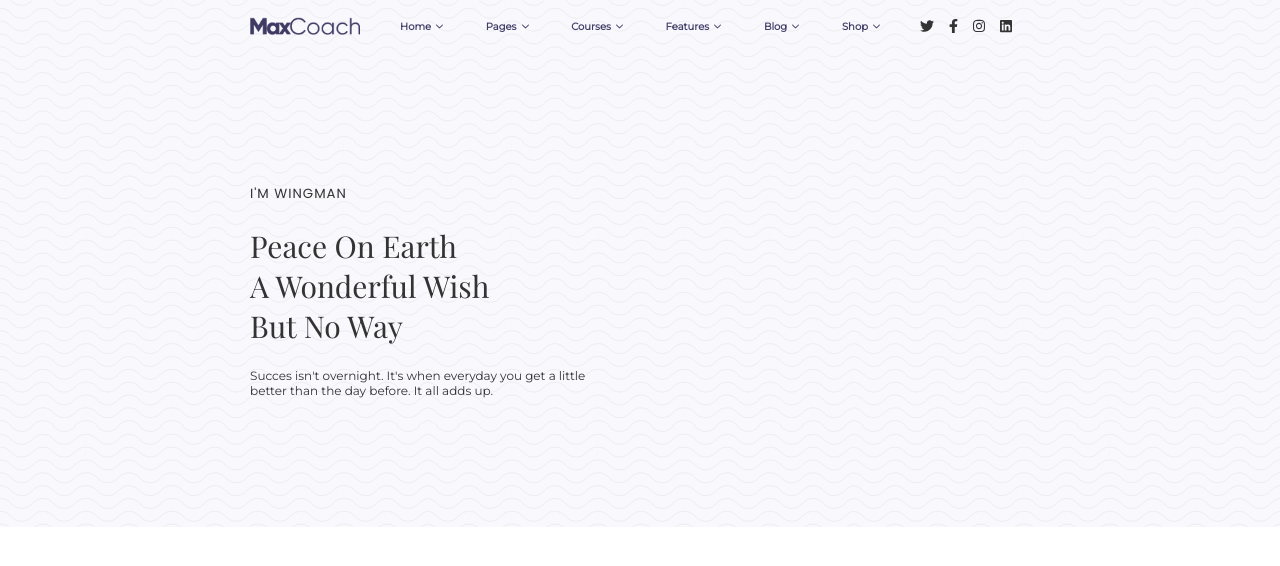
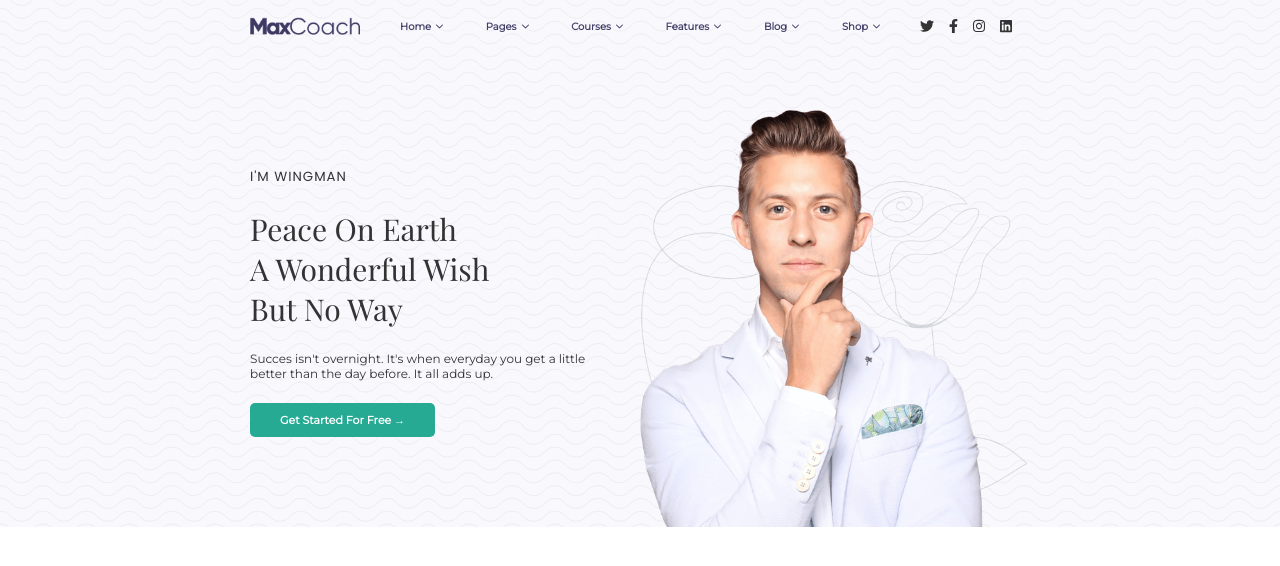
Before and after one commit to Miyka96/proj-html-vuejs, a Vue app: page / in a window 1280 px wide. Shown: the top 566 px of the page. Built offline with nearby package versions, Linux system fonts and the light colour scheme.

Commit message:
header-hero done

```diff
--- a/src/App.vue
+++ b/src/App.vue
@@ -54,5 +54,16 @@ img{
   display: flex;
   justify-content: center;
 }
+.btn{
+  background-color: $green-text;
+  color: white;
+  padding: 10px 30px;
+  border: none;
+  border-radius: 5px;
+  font-size: 11px;
+  font-family: $normal-text;
+  font-weight: 700;
+  cursor: pointer;
+}
 
 </style>
--- a/src/components/HeaderHero.vue
+++ b/src/components/HeaderHero.vue
@@ -23,13 +23,18 @@
       </nav>
       <!-- HERO -->
       <div class="hero">
+
         <div class="hero-text">
         <h5>i'm wingman</h5>
         <h1>Peace On Earth <br/> A Wonderful Wish <br/> But No Way</h1>
         <p>Succes isn't overnight. It's when everyday you get a little <br/> better than the day before. It all adds up. </p>
+        <button class="btn">
+        Get Started For Free &#8594;
+        </button>
         </div>
+
         <div class="hero-img">
-
+          <img src="../assets/img/home-movation-hero-image.png" alt="">
         </div>
       </div>
   </div>
@@ -185,6 +190,22 @@ nav{
   }
 }
 
+.hero-img{
+  background-image: url("../assets/img/home-movation-shape-face.png");
+  background-size: contain;
+  background-repeat: no-repeat;
+  background-position: bottom right;
+  position: relative;
+
+
+  & img{
+    height: auto;
+    width: 88%;
+    position: absolute;
+    bottom: 0;
+  }
+}
+
 
 
 </style>
```
Also changed, not shown: src/assets/scss/mixin.scss (line endings or trailing spaces).
